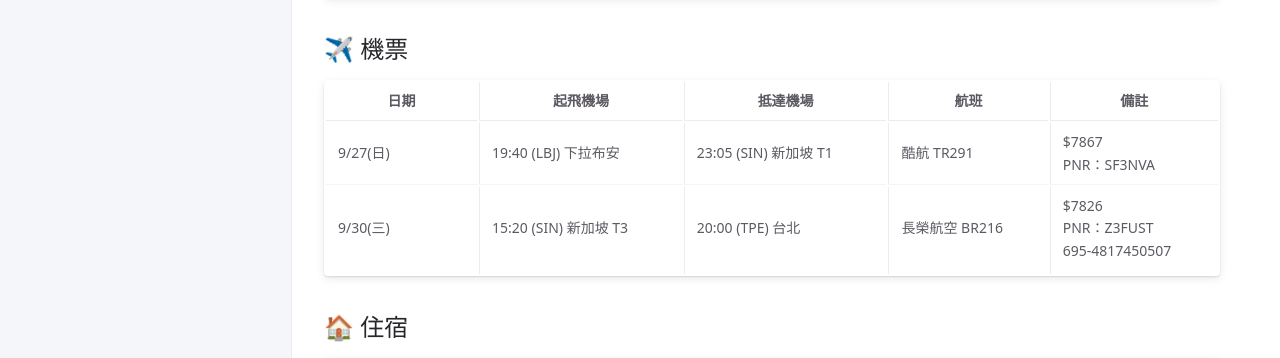
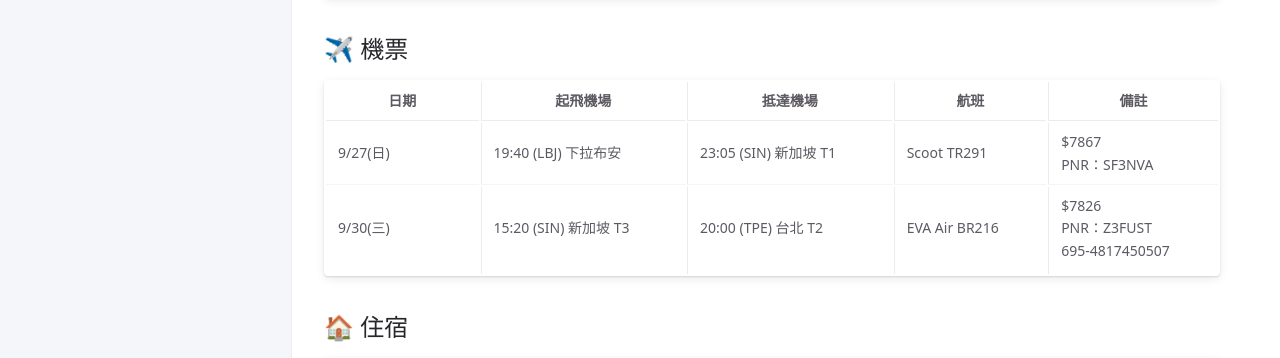
Before and after one commit to vitoshao/blogs, a Jekyll site: the page built from docs/2026/singapore.md, in a window 1280 px wide and 900 px high. Shown: the part 155-513 px from the top of the window. Built offline with Jekyll 4.4.1, drawn with Linux system fonts in a browser that asks for light colours; cached includes are drawn as plain includes.

Commit message:
20260916

```diff
--- a/docs/2026/singapore.md
+++ b/docs/2026/singapore.md
@@ -16,8 +16,8 @@ date: 2026-9-11
 
 | 日期      | 起飛機場               | 抵達機場               | 航班         | 備註    |
 | ------- | ------------------ | ------------------ | ---------- | ----- |
-| 9/27(日) | 19:40 (LBJ) 下拉布安   | 23:05 (SIN) 新加坡 T1 | 酷航 TR291   | $7867 <br> PNR：SF3NVA|
-| 9/30(三) | 15:20 (SIN) 新加坡 T3 | 20:00 (TPE) 台北     | 長榮航空 BR216 | $7826 <br> PNR：Z3FUST <br> 695-4817450507|
+| 9/27(日) | 19:40 (LBJ) 下拉布安   | 23:05 (SIN) 新加坡 T1 | Scoot TR291   | $7867 <br> PNR：SF3NVA|
+| 9/30(三) | 15:20 (SIN) 新加坡 T3 | 20:00 (TPE) 台北 T2 | EVA Air BR216 | $7826 <br> PNR：Z3FUST <br> 695-4817450507|
 
 ## 🏠 住宿
 
```
Also changed, not shown: docs/2026/indonesia.md (+1 -2 lines).
